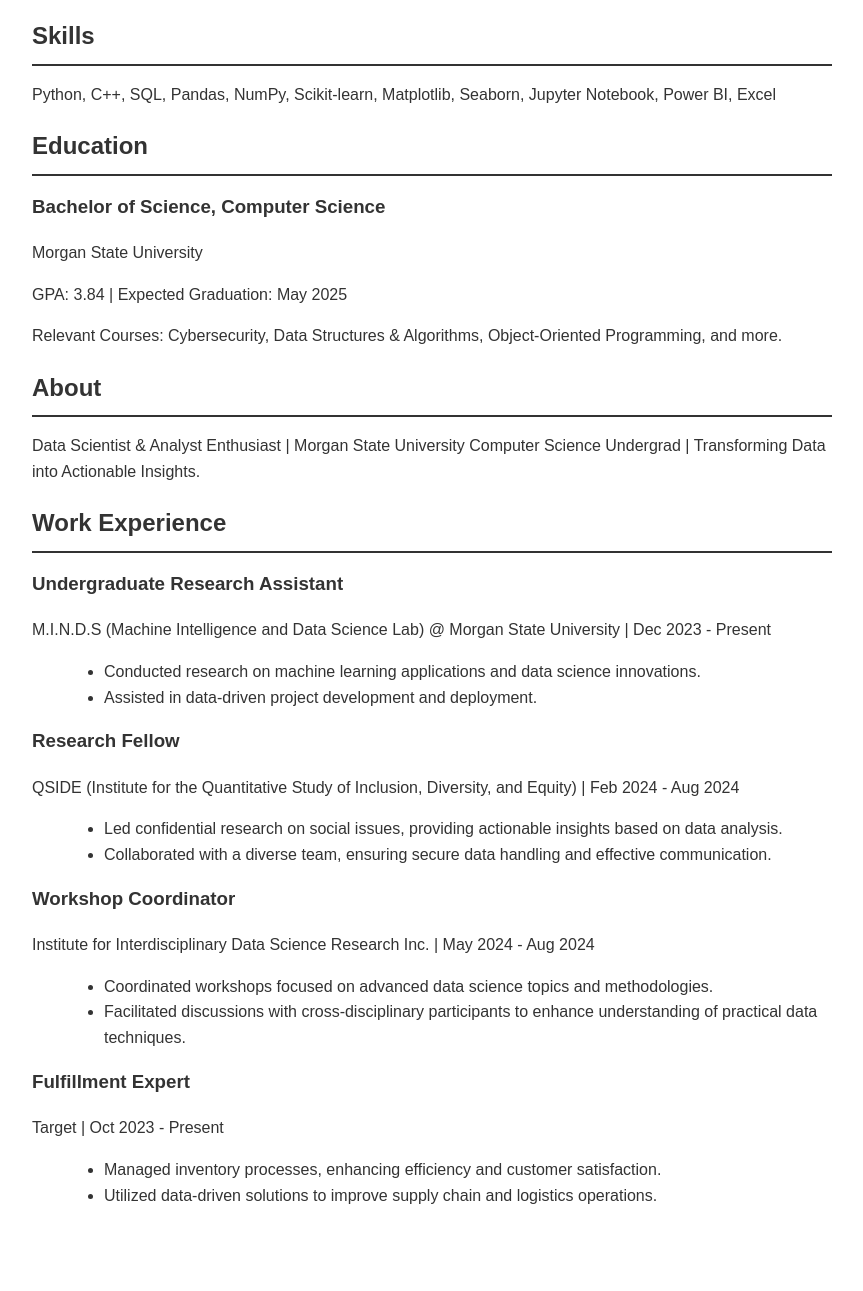
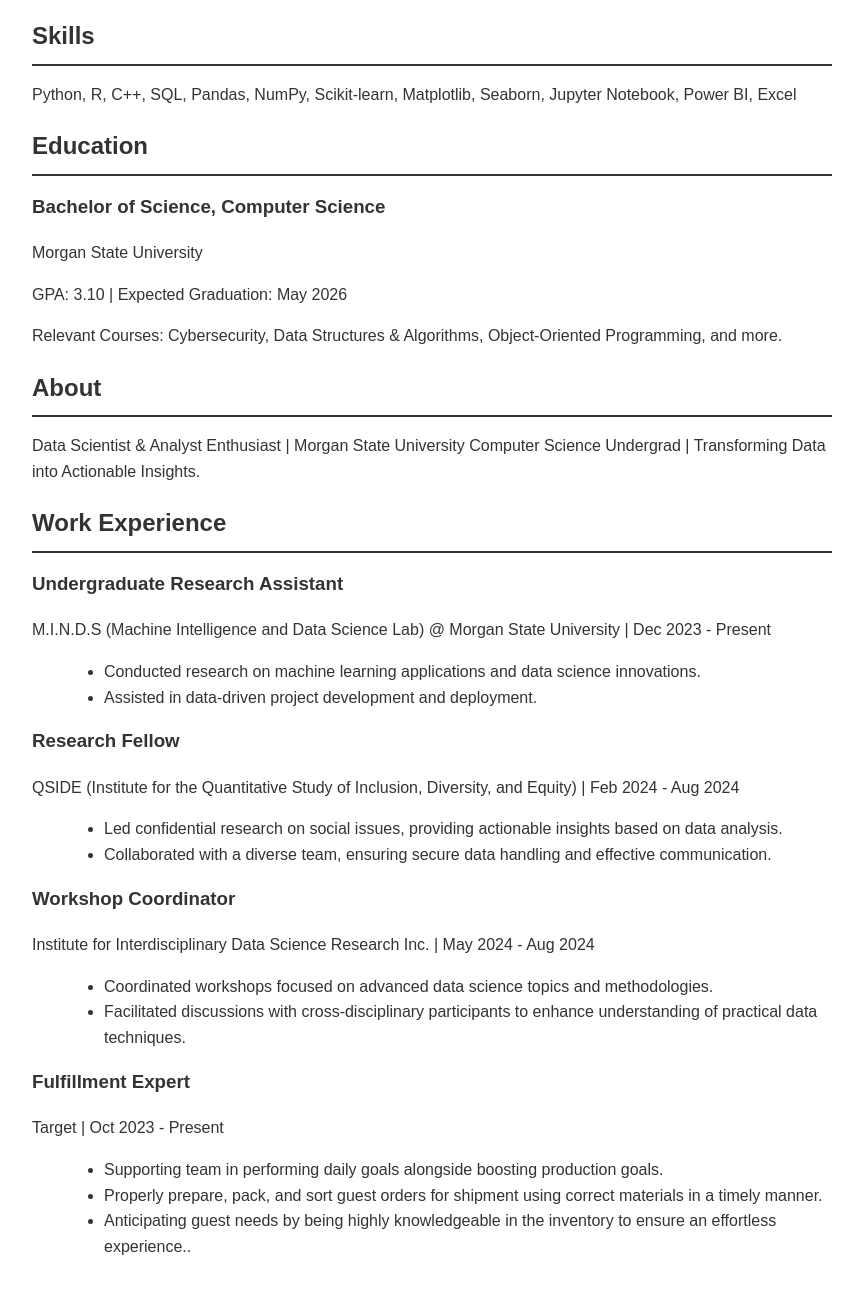
Before and after one commit to davenxtdoor/resume, a plain HTML site: page index.html in a window 1280 px wide. Shown: the part 366-1657 px from the top of the page, without its empty margins (208-1071 px from the left). Before the commit the page ends 1606 px from the top, so only its background shows below. Drawn offline with Linux system fonts and the light colour scheme.

Commit message:
Update index.html

```diff
--- a/index.html
+++ b/index.html
@@ -33,13 +33,13 @@
             </section>
             <section>
                 <h2>Skills</h2>
-                <p>Python, C++, SQL, Pandas, NumPy, Scikit-learn, Matplotlib, Seaborn, Jupyter Notebook, Power BI, Excel</p>
+                <p>Python, R, C++, SQL, Pandas, NumPy, Scikit-learn, Matplotlib, Seaborn, Jupyter Notebook, Power BI, Excel</p>
             </section>
             <section>
                 <h2>Education</h2>
                 <h3>Bachelor of Science, Computer Science</h3>
                 <p>Morgan State University</p>
-                <p>GPA: 3.84 | Expected Graduation: May 2025</p>
+                <p>GPA: 3.10 | Expected Graduation: May 2026</p>
                 <p>Relevant Courses: Cybersecurity, Data Structures & Algorithms, Object-Oriented Programming, and more.</p>
             </section>
         </article>
@@ -74,8 +74,9 @@
                 <h3>Fulfillment Expert</h3>
                 <p>Target | Oct 2023 - Present</p>
                 <ul>
-                    <li>Managed inventory processes, enhancing efficiency and customer satisfaction.</li>
-                    <li>Utilized data-driven solutions to improve supply chain and logistics operations.</li>
+                    <li>Supporting team in performing daily goals alongside boosting production goals.</li>
+                    <li>Properly prepare, pack, and sort guest orders for shipment using correct materials in a timely manner.</li>
+                    <li>Anticipating guest needs by being highly knowledgeable in the inventory to ensure an effortless experience..</li>
                 </ul>
             </section>
         </article>
```
